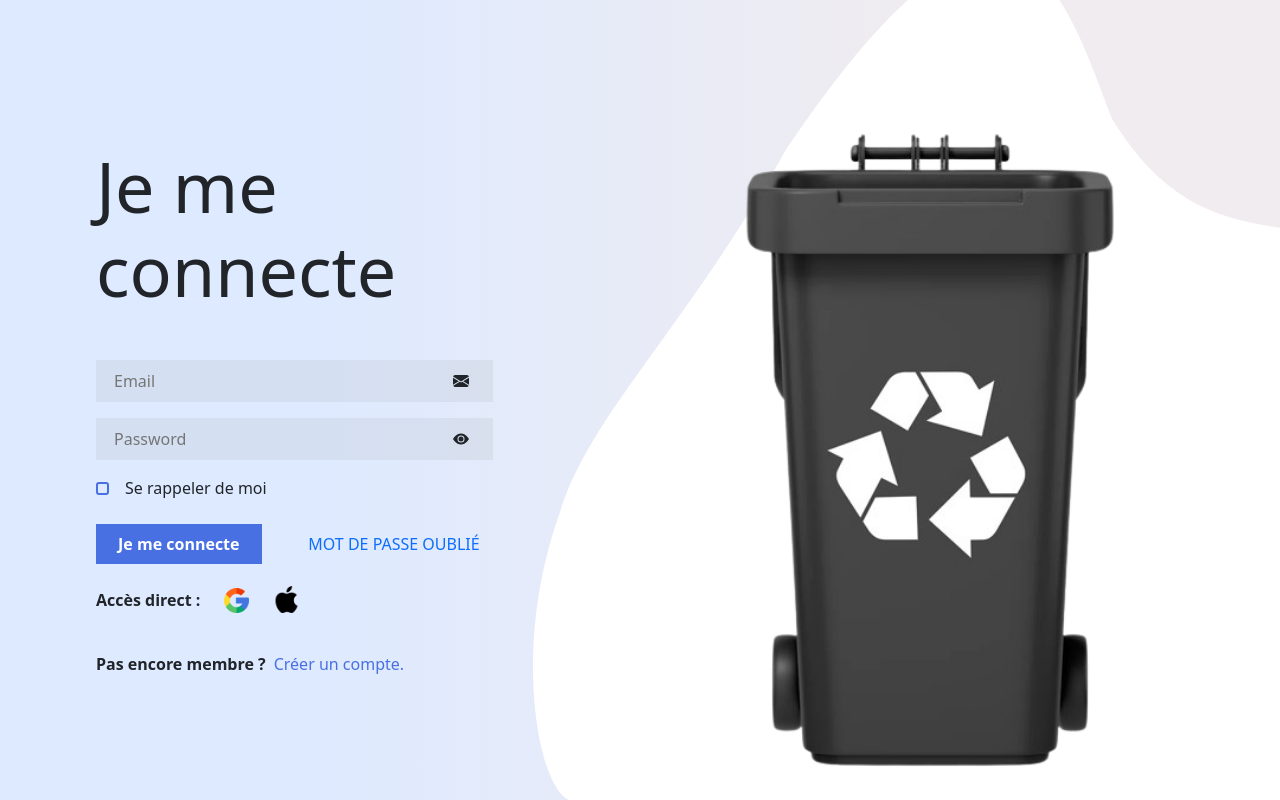
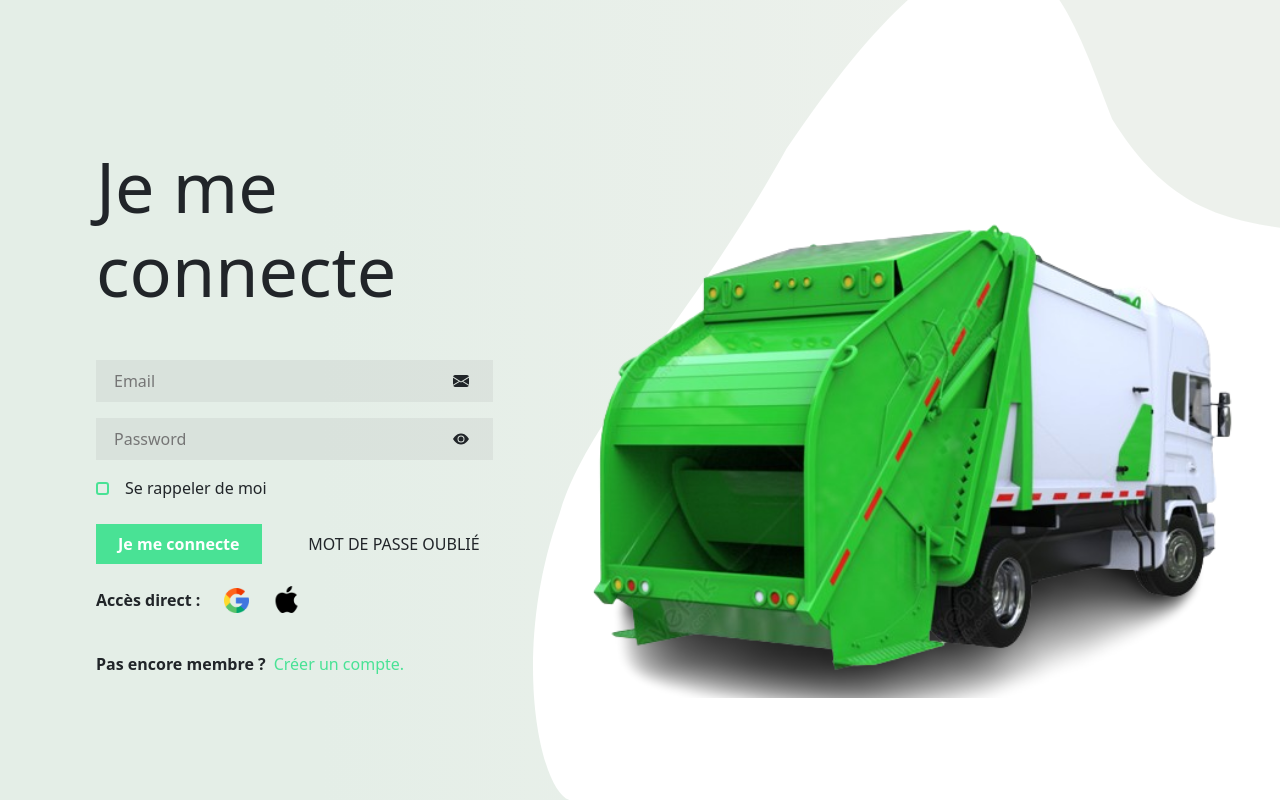
Before and after one commit to P4ND4P0W3R/myTrash, a React (Vite) app in the folder client/: page /login in a window 1280 px wide. Built offline with nearby package versions, Linux system fonts and the light colour scheme.

Commit message:
feat - Login page

```diff
--- a/client/src/components/LoginForm.tsx
+++ b/client/src/components/LoginForm.tsx
@@ -85,7 +85,7 @@ export const LoginForm = (props: LoginProps) => {
 
             <div className="buttonContainer d-flex align-items-center justify-content-between mt-md-4 mt-3">
                 {validButton()}
-                <div className="p-2 text-primary col-md-6 col-6 ms-2 text-center passwordText px-0 ">MOT DE PASSE OUBLIÉ</div>
+                <div className="p-2 text-dark col-md-6 col-6 ms-2 text-center passwordText px-0 ">MOT DE PASSE OUBLIÉ</div>
             </div>
 
             {/*ACCES DIRECT*/}
--- a/client/src/pages/css/Login.css
+++ b/client/src/pages/css/Login.css
@@ -4,7 +4,7 @@
     max-height: 100vh;
     overflow: hidden;
     position: relative;
-    background: linear-gradient(0.25turn, #deeaff 25%, #F1ECEF 75%);
+    background: linear-gradient(0.25turn, #e4eee7 25%, #edf1ec 75%);
 }
 
 .backgroundWave {
@@ -18,12 +18,13 @@
 
 .backgroundPerson {
     position: absolute;
-    right: 100px;
-    bottom: 0px;
+    right: 0px;
+    top: 200px;
     z-index: 0;
     overflow: hidden;
-    max-width: 500px;
+    max-width: 800px;
     object-fit: cover;
+    margin: auto;
 }
 
 
@@ -68,14 +69,14 @@
 
     padding: 2px;
 
-    border: 2px #4970E2 solid;
+    border: 2px #49e295 solid;
     border-radius: 3px;
     position: relative;
 
 }
 .checkBox:checked {
     background-color: white;
-    border: 2px #4970E2 solid;
+    border: 2px #49e295 solid;
 
 }
 
@@ -86,7 +87,7 @@
 
     width: 6px;
     height: 6px;
-    background-color: #4970E2;
+    background-color: #49e295;
     border-radius: 1px;
     transform: translate(-9%, -9%);
 }
@@ -94,7 +95,7 @@
 .connectionText {
     font-weight: 600;
     color: white;
-    background-color: #4970E2;
+    background-color: #49e295;
     cursor: pointer;
 }
 
@@ -103,7 +104,7 @@
 }
 
 .passwordText {
-    color: #4970E2;
+    color: #49e295;
     cursor: pointer;
 }
 
```
Also changed, not shown: client/src/assets/poubelleBack.png.
